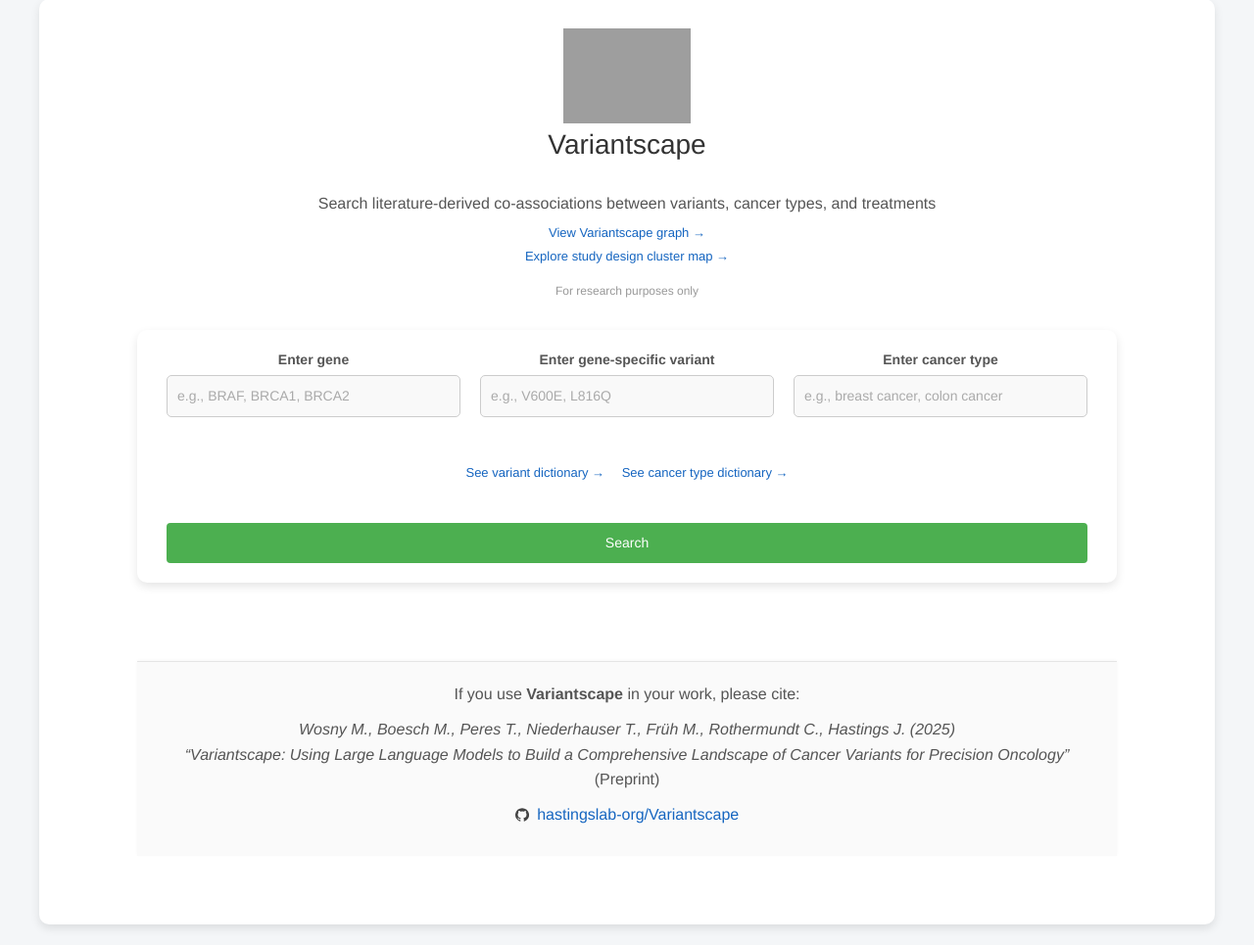
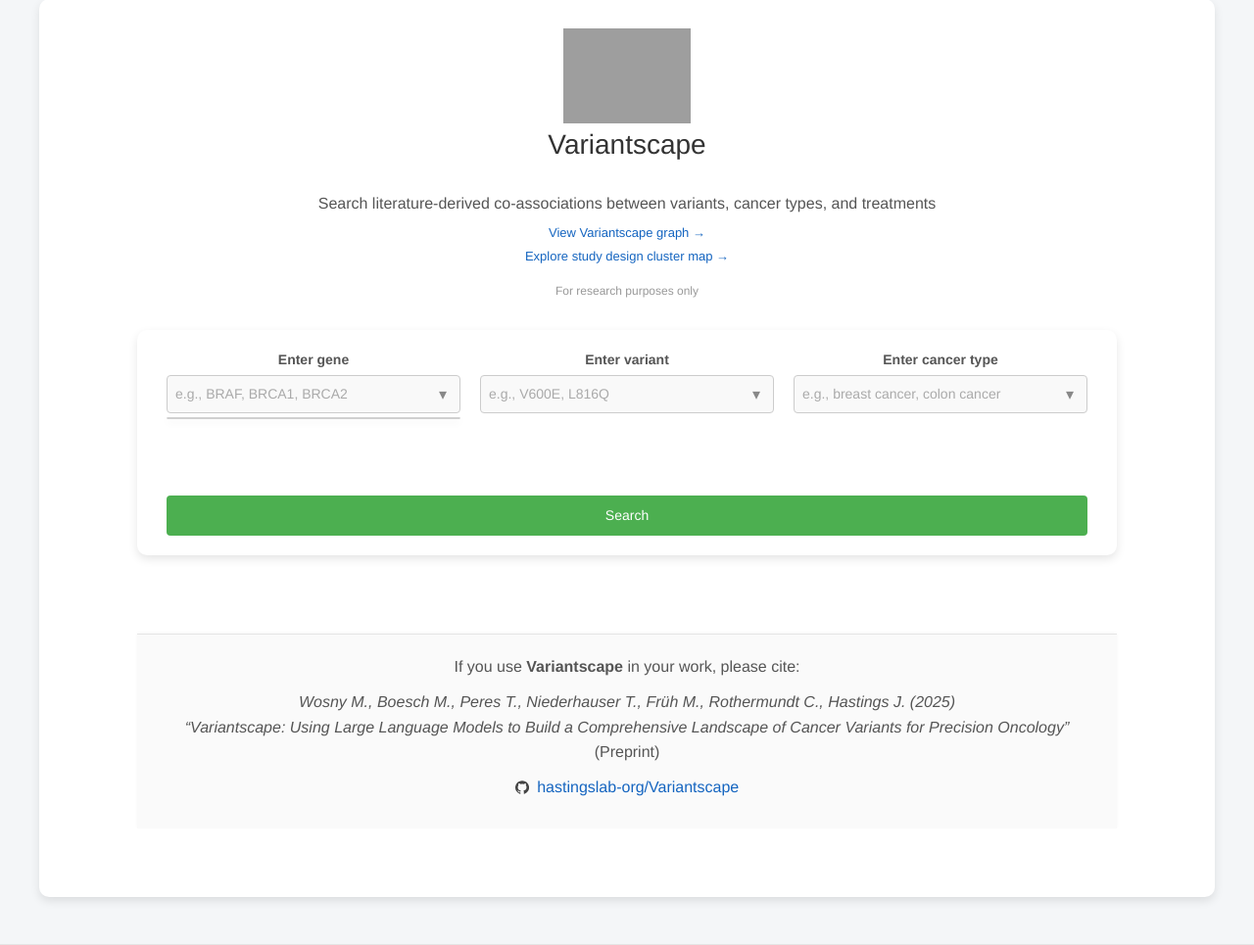
Before and after one commit to hastingslab-org/evidence-database, a Flask app: page /variantscape in a window 1280 px wide. Shown: the part 99-1064 px from the top of the page at 98% size. Run offline with Flask 3, Linux system fonts and the light colour scheme; parts of the project's set-up code (start-up, migrations or seed data) failed here and were passed over; some libraries are stand-ins or nearby versions; grey boxes are pictures that could not be loaded.

Commit message:
fix dictionnary listing

```diff
--- a/app.py
+++ b/app.py
@@ -108,7 +108,7 @@ def variantscape_page():
         form_data = request.form.to_dict(flat=False)
         gene_search = form_data["gene"][0]
         variant_search = form_data["variant"][0]
-        disease_search = form_data["disease"][0]
+        disease_search = form_data["cancer"][0]
 
         EXIST_VARIANT_BOOL = check_variant_in_graph(gene_search, variant_search)
         EXIST_CANCER_BOOL = check_cancer_in_graph(disease_search)
@@ -132,7 +132,6 @@ def variantscape_page():
             return render_template('variantscape.html', recommended_variants=recommended_variants, exist_cancer_bool = EXIST_CANCER_BOOL, \
                                    disease=disease_search.capitalize())
 
-
         if not EXIST_VARIANT_BOOL:
             variant_of_interest = (variant_search + "_" + gene_search).lower()
             recommended_variants = [
@@ -140,7 +139,6 @@ def variantscape_page():
             ]
             return render_template('variantscape.html', recommended_variants=recommended_variants, exist_variant_bool = EXIST_VARIANT_BOOL, \
                                    gene=gene_search, variant=variant_search.upper(), disease = disease_search)
-
 
         if not EXIST_CANCER_BOOL:
             cancer_of_interest = disease_search.strip().lower()
@@ -163,6 +161,43 @@ def variantscape_page():
 
 
 VALID_TYPES = {"gene", "variant", "cancer"}
+@app.get("/item-dictionary/<item_type>")
+def item_dictionary(item_type):
+    print(f"Item dictionary requested for type: {item_type}")
+    if item_type.lower() not in VALID_TYPES:
+        if item_type.lower() not in VALID_TYPES:
+            abort(404)
+    nodes = [n for n in G.nodes if G.nodes[n]['category'] == item_type.capitalize()]
+    if item_type.lower() == "gene":
+        nodes = [n for n in G.nodes if G.nodes[n]['category'] == "Variant"]
+    else:
+        nodes = [n for n in G.nodes if G.nodes[n]['category'] == item_type.capitalize()]
+
+    gene = request.args.get("gene", "").strip()
+
+    print("Nodes found:", nodes)
+    if item_type.lower() == "variant" or item_type.lower() == "gene":
+        item_dict = []
+        print("HERE")
+        for n in nodes:
+            print(n)
+            if "_" in n:
+                var, g = n.split("_", 1)
+                print("G", g)
+                if item_type.lower() == "gene":
+                    item_dict.append(g)
+                else:  # assume variant
+                    if gene and g.lower() != gene.lower():
+                        continue
+                    item_dict.append(var)
+            else:
+                item_dict.append(n)
+        final_dict = list(dict.fromkeys(item_dict))  # remove duplicates while preserving order
+
+    elif item_type.lower() == "cancer":
+        final_dict = list(dict.fromkeys(nodes))
+    return jsonify(final_dict)
+
 @app.get("/item-suggestions/<item_type>")
 def item_suggestions(item_type):
 
@@ -290,6 +325,16 @@ def answer_page():
         return render_template('answer.html', query=query, query_results=query_results, \
                                patient_data=json_patient_data, llm_answer=llm_answer)
 
+#Routre for dictionaries
+@app.route('/http://127.0.0.1:5000/variantscape/variant-dictionary', methods=['GET'])
+def variant_dictionary():
+    variants =  [
+        n for n in G.nodes
+        if G.nodes[n]['category']=='Variant'
+    ]
+
+    print(variants)
+    return render_template('variant_dictionary.html', variants=variants)
 
 # Route for streaming the LLM response
 @app.route('/stream_response', methods=['POST'])
--- a/templates/variantscape.html
+++ b/templates/variantscape.html
@@ -161,6 +161,62 @@
         fill:#444;
     }
 
+    .search-wrapper {
+        position: relative;
+        margin-bottom: 1.5rem;
+    }
+
+    .search-wrapper input {
+        width: 100%;
+        font-size: 14px;
+        padding: 8px 2rem 8px 8px;
+        border: 1px solid #ccc;
+        border-radius: 4px;
+    }
+
+    .dict-toggle {
+        position: absolute;
+        top: 50%;
+        right: 0.5rem;
+        transform: translateY(-50%);
+        background: transparent;
+        border: none;
+        font-size: 16px;
+        color: #888;
+        cursor: pointer;
+    }
+
+    .dict-toggle:hover {
+        color: #1565c0;
+    }
+
+    .dict-dropdown {
+        list-style: none;
+        padding: 0;
+        position: absolute;
+        z-index: 1000;
+        top: calc(100% + .25rem);
+        left: 0;
+        width: 100%;
+        max-height: 240px;
+        overflow-y: auto;
+        background: #fff;
+        border: 1px solid #d0d0d0;
+        border-radius: 4px;
+        box-shadow: 0 3px 8px rgba(0, 0, 0, .08);
+        font-size: 14px;
+        text-align: left
+    }
+
+    .dict-dropdown li {
+        padding: 6px 10px;
+        cursor: pointer;
+        text-align: left
+    }
+
+    .dict-dropdown li:hover {
+        background: #f5faff;
+    }
 
 </style>
 
@@ -187,55 +243,32 @@
 <form action="/variantscape" method="post" style="text-align: center; margin-top: 20px; display: flex; justify-content: center; gap: 20px; flex-wrap: wrap;">
     <div class="form-group" style="flex: 1; min-width: 250px; max-width: 300px;">
         <label for="gene-search" style="display: block; font-size: 14px; margin-bottom: 5px;">Enter gene</label>
-        <input style="font-size: 14px;" id="gene-search"
-            name="gene"
-            type="text"
-            placeholder="e.g., BRAF, BRCA1, BRCA2"
-            list="gene-options"
-            value="{{ gene }}"
-            autocomplete="off"
-            >
-        <!-- browser reads <datalist> automatically -->
-        <datalist id="gene-options"></datalist>
+        <div class="search-wrapper">
+            <input id="gene-search" name="gene" type="text" placeholder="e.g., BRAF, BRCA1, BRCA2" list="gene-options" value="{{ gene }}" autocomplete="off">
+            <button type="button" class="dict-toggle" aria-label="Browse all genes" data-target="gene-dropdown">▾</button>
+            <ul id="gene-dropdown" class="dict-dropdown"></ul>
+            <datalist id="gene-options"></datalist>
+        </div>
     </div>
+
     <div class="form-group" style="flex: 1; min-width: 250px; max-width: 300px;">
-        <label for="variant-search" style="display: block; font-size: 14px; margin-bottom: 5px;">Enter gene-specific variant</label>
-        <input style="font-size: 14px;" id="variant-search"
-            name="variant"
-            type="text"
-            placeholder="e.g., V600E, L816Q"
-            list="variant-options"
-            value="{{ variant }}"
-            autocomplete="off"
-            >
-        <!-- browser reads <datalist> automatically -->
-        <datalist id="variant-options"></datalist>
+        <label for="variant-search" style="display: block; font-size: 14px; margin-bottom: 5px;">Enter variant</label>
+        <div class="search-wrapper">
+            <input id="variant-search" name="variant" type="text" placeholder="e.g., V600E, L816Q" list="variant-options" value="{{ variant }}" autocomplete="off">
+            <button type="button" class="dict-toggle" aria-label="Browse all variants" data-target="variant-dropdown">▾</button>
+            <ul id="variant-dropdown" class="dict-dropdown" hidden></ul>
+            <datalist id="variant-options"></datalist>
+        </div>
     </div>
+
     <div class="form-group" style="flex: 1; min-width: 250px; max-width: 300px;">
         <label for="disease-search" style="display: block; font-size: 14px; margin-bottom: 5px;">Enter cancer type</label>
-        <input style="font-size: 14px;" id="disease-search"
-            name="disease"
-            type="text"
-            placeholder="e.g., breast cancer, colon cancer"
-            list="cancer-options"
-            value="{{ disease }}"
-            autocomplete="off"
-            >
-        <!-- browser reads <datalist> automatically -->
-        <datalist id="cancer-options"></datalist>
-    </div>
-
-    <div style="flex-basis:100%; text-align:center; margin-top:4px;">
-        <a href="http://127.0.0.1:5000/variantscape/variant-dictionary"
-           target="_blank"
-           style="font-size:13px; color:#1565c0; text-decoration:none; margin-right:14px;">
-            See variant dictionary →
-        </a>
-        <a href="http://127.0.0.1:5000/variantscape/cancer-dictionary"
-           target="_blank"
-           style="font-size:13px; color:#1565c0; text-decoration:none;">
-            See cancer&nbsp;type dictionary →
-        </a>
+        <div class="search-wrapper">
+            <input id="cancer-search" name="cancer" type="text" placeholder="e.g., breast cancer, colon cancer" list="cancer-options" value="{{ disease }}" autocomplete="off">
+            <button type="button" class="dict-toggle" aria-label="Browse all cancer types" data-target="cancer-dropdown">▾</button>
+            <ul id="cancer-dropdown" class="dict-dropdown" hidden></ul>
+            <datalist id="cancer-options"></datalist>
+        </div>
     </div>
 
     <button type="submit" style="margin-top: 20px; padding: 10px 20px; background-color: #4CAF50; color: white; border: none; border-radius: 4px; font-size: 14px; cursor: pointer;">
@@ -363,7 +396,6 @@
     </ul>
 </div>
 {% endif %}
-
 
 <!-- Display cancer types recommandations when non-existant cancer type entered by user-->
 {% if exist_cancer_bool is defined and not exist_cancer_bool %}
@@ -536,6 +568,46 @@
     }
 </script>
 
+<script>
+    (() => {
+      /* Attach to every arrow ≙ .dict-toggle ------------------------------- */
+      document.querySelectorAll('.dict-toggle').forEach(btn => {
+        const targetId = btn.dataset.target;
+        const dropdown = document.getElementById(targetId);
+        const input    = btn.closest('.search-wrapper').querySelector('input');
+
+        /* lazy-load dictionary only once – on first click ------------------- */
+        let loaded = false;
+        btn.addEventListener('click', async () => {
+          dropdown.hidden = !dropdown.hidden;         // toggle visibility
+          if (loaded || !dropdown.hidden) return;     // skip if already filled
+
+          /* build API URL the same way autosuggest does, but with q="" to get all */
+          const itemType = input.id.split('-')[0];    // "gene" | "variant" | "cancer"
+          const url = `/item-dictionary/${itemType.charAt(0).toUpperCase()+itemType.slice(1)}`;
+          try {
+            const r = await fetch(url);
+            if (!r.ok) throw new Error(r.statusText);
+            const items = await r.json();
+            dropdown.innerHTML = items.map(v => `<li>${v}</li>`).join('');
+            loaded = true;
+          } catch (err) {
+            dropdown.innerHTML = `<li style="color:#a00;padding:6px 10px;">Error loading list</li>`;
+            console.error(err);
+          }
+        });
+
+        /* click on a list item → paste into the input ----------------------- */
+        dropdown.addEventListener('click', e => {
+          if (e.target.tagName !== 'LI') return;
+          input.value = e.target.textContent;
+          dropdown.hidden = true;
+          input.dispatchEvent(new Event('input'));    // trigger autosuggest logic
+        });
+      });
+    })();
+</script>
+
 
 <!-- Citation and GitHub link -->
 <footer class="cite-footer">
```
Also changed, not shown: database.db.
